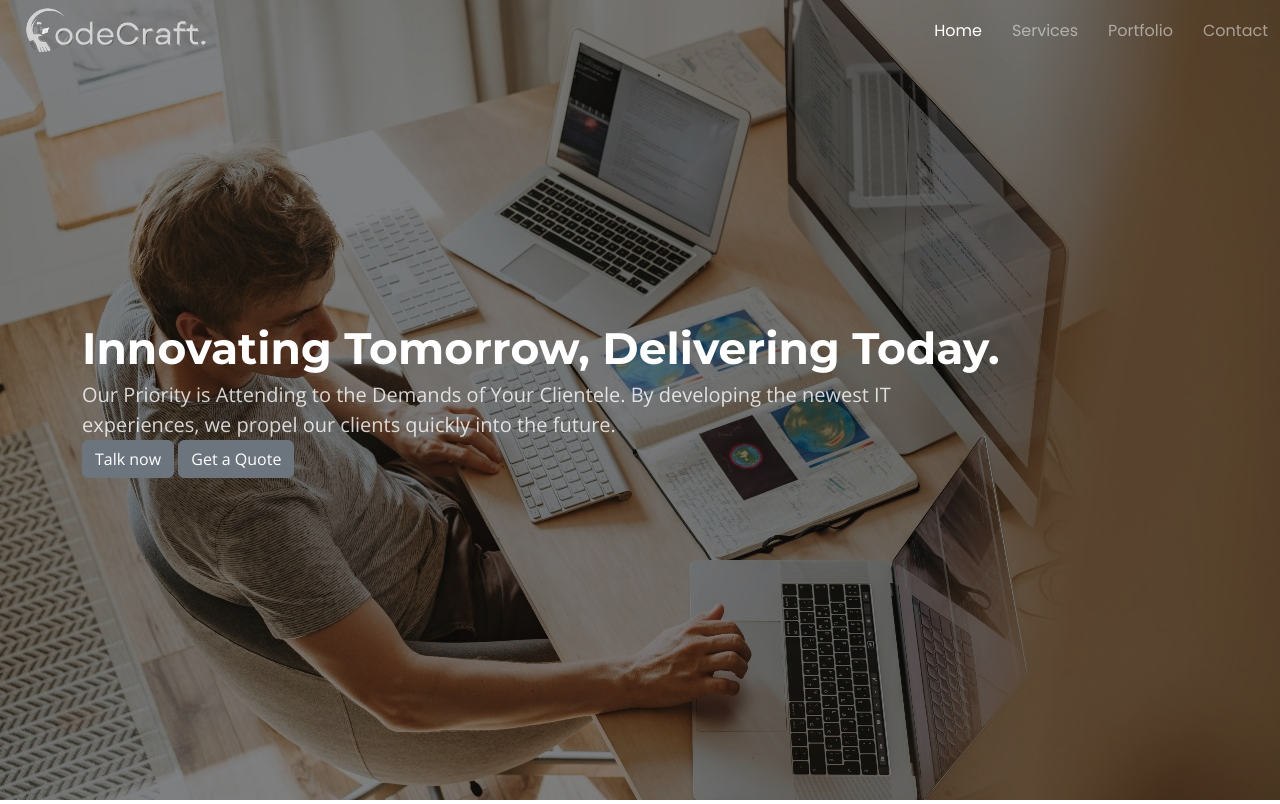
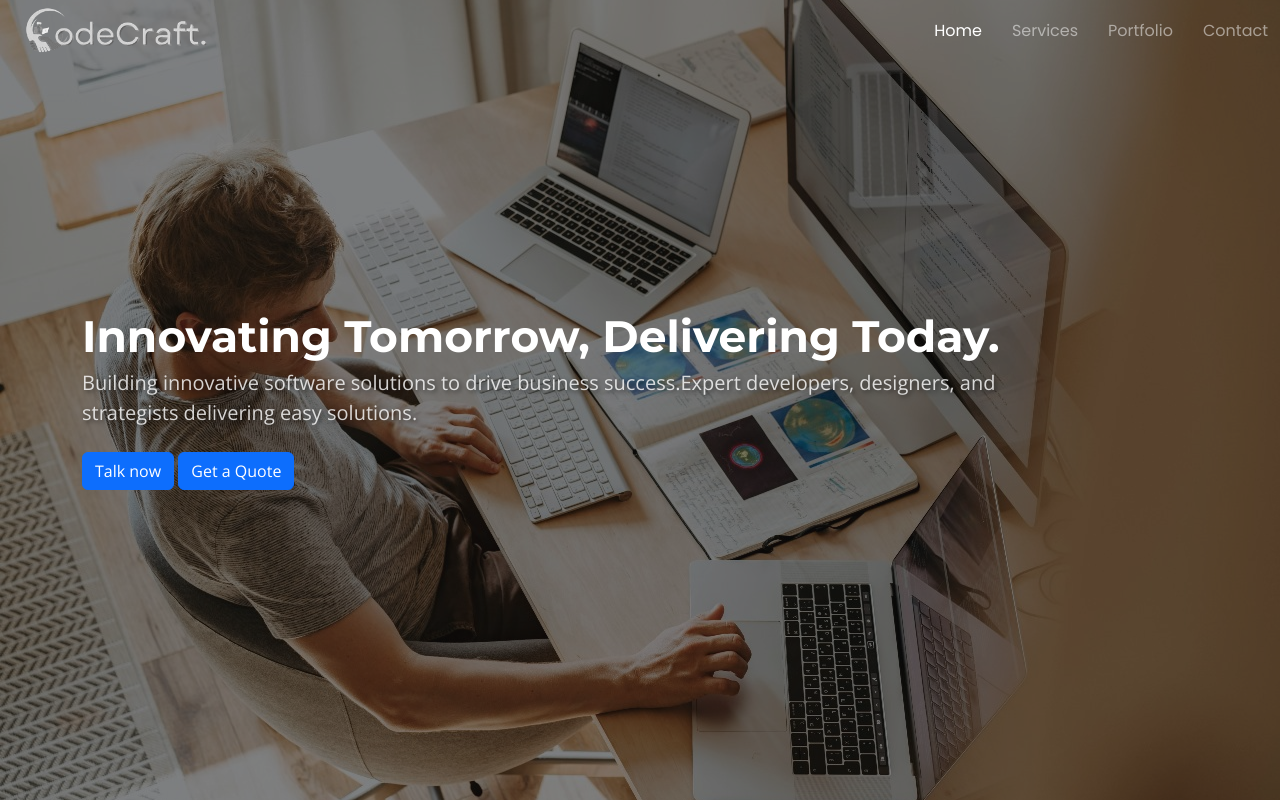
Before and after one commit to siyadmohammed/codecraft, a Django app: template templates/index.html in a window 1280 px wide. Shown: the top 804 px of the page. Run offline with Django 3.2, Linux system fonts and the light colour scheme; the template is opened without the code that fills it, so the values that code supplies are empty, except form fields; tables that the repository leaves empty hold one stand-in row (values such as "Sample post"); form fields are guessed from the names that the template uses; some libraries are stand-ins or nearby versions.

Commit message:
apps img updated

```diff
--- a/templates/index.html
+++ b/templates/index.html
@@ -61,12 +61,12 @@
         <div class="row">
           <div class="col-lg-10">
             <h2 data-aos="fade-up" data-aos-delay="100">Innovating Tomorrow, Delivering Today.</h2>
-            <p data-aos="fade-up" data-aos-delay="200">Our Priority is Attending to the Demands of Your Clientele. By developing the newest IT experiences, we propel our clients quickly into the future.</p>
+            <p data-aos="fade-up" data-aos-delay="200" style="text-shadow: 2px 2px 4px rgba(0, 0, 0, 0.5);">Building innovative software solutions to drive business success.Expert developers, designers, and strategists delivering easy solutions.</p><br>
           </div>
           <div class="col-lg-5" data-aos="fade-up" data-aos-delay="300">
           <!-- empty div -->
-          <a class="btn btn-secondary btn-getstarted" href="https://wa.me/918848570115?text=Hello%2C%20I%20am%20interested%20in%20your%20services#contact">Talk now</a>
-          <a class="btn btn-secondary btn-getstarted" href="https://calendly.com/ziyad-ma-mohammed2001/30min">Get a Quote</a>
+          <a class="btn btn-primary btn-getstarted" href="https://wa.me/918848570115?text=Hello%2C%20I%20am%20interested%20in%20your%20services#contact">Talk now</a>
+          <a class="btn btn-primary btn-getstarted" href="https://calendly.com/ziyad-ma-mohammed2001/30min">Get a Quote</a>
 
           </div>
         </div>
@@ -128,7 +128,7 @@
             UI/UX Design
             </h2>
             </pre>
-            <p>"We craft innovative digital solutions that transform ideas into reality. Whether it's building dynamic websites, developing cutting-edge apps, or harnessing the power of machine learning, we bring your vision to life. Discover the future of technology with us."</p>
+            <p style="text-shadow: 1px 1px 0 #0000, -1px -1px 0 #0000, 1px -1px 0 #0000, -1px 1px 0 #0000;">"We craft innovative digital solutions that transform ideas into reality. Whether it's building dynamic websites, developing cutting-edge apps, or harnessing the power of machine learning, we bring your vision to life. Discover the future of technology with us."</p>
             <a href="#" class="read-more"><span>Read More</span><i class="bi bi-arrow-right"></i></a>
           </div>
 
@@ -221,11 +221,11 @@
           <div class="row gy-4 isotope-container" data-aos="fade-up" data-aos-delay="200">
 
             <div class="col-lg-4 col-md-6 portfolio-item isotope-item filter-app">
-              <img src="{% static 'img\portfolio\app1.jpg' %}" class="img-fluid" alt="">
+              <img src="{% static 'img\app1.jpg' %}" class="img-fluid" alt="">
               <div class="portfolio-info">
                 <h4>Ecommerce Application </h4>
                 <p>Single vendor and multi vendor mobile applications</p>
-                <a href="{% static 'img\portfolio\app1.jpg' %}" title="App 1" data-gallery="portfolio-gallery-app" class="glightbox preview-link"><i class="bi bi-zoom-in"></i></a>
+                <a href="{% static 'img\app1.jpg' %}" title="App 1" data-gallery="portfolio-gallery-app" class="glightbox preview-link"><i class="bi bi-zoom-in"></i></a>
                 <a href="portfolio-details.html" title="More Details" class="details-link"><i class="bi bi-link-45deg"></i></a>
               </div>
             </div><!-- End Portfolio Item -->
@@ -240,11 +240,11 @@
             </div><!-- End Portfolio Item -->
 
             <div class="col-lg-4 col-md-6 portfolio-item isotope-item filter-app">
-              <img src="{% static 'img\portfolio\app2.jpg' %}" class="img-fluid" alt="">
+              <img src="{% static 'img\app2.jpg' %}" class="img-fluid" alt="">
               <div class="portfolio-info">
                 <h4>Ecommerce Application </h4>
                 <p>Single vendor and multi vendor mobile applications</p>
-                <a href="{% static 'img\portfolio\app2.jpg' %}" title="App 2" data-gallery="portfolio-gallery-app" class="glightbox preview-link"><i class="bi bi-zoom-in"></i></a>
+                <a href="{% static 'img\app2.jpg' %}" title="App 2" data-gallery="portfolio-gallery-app" class="glightbox preview-link"><i class="bi bi-zoom-in"></i></a>
                 <a href="portfolio-details.html" title="More Details" class="details-link"><i class="bi bi-link-45deg"></i></a>
               </div>
             </div><!-- End Portfolio Item -->
@@ -260,11 +260,11 @@
             </div><!-- End Portfolio Item -->
 
             <div class="col-lg-4 col-md-6 portfolio-item isotope-item filter-app">
-              <img src="{% static 'img\portfolio\app-1.jpg' %}" class="img-fluid" alt="">
+              <img src="{% static 'img\app-1.jpg' %}" class="img-fluid" alt="">
               <div class="portfolio-info">
                 <h4>Mobile apps for monitoring operations </h4>
                 <p>Single page or multipage dedicated mobile apps </p>
-                <a href="{% static 'img\portfolio\app-1.jpg' %}" title="App 3" data-gallery="portfolio-gallery-app" class="glightbox preview-link"><i class="bi bi-zoom-in"></i></a>
+                <a href="{% static 'img\app-1.jpg' %}" title="App 3" data-gallery="portfolio-gallery-app" class="glightbox preview-link"><i class="bi bi-zoom-in"></i></a>
                 <a href="portfolio-details.html" title="More Details" class="details-link"><i class="bi bi-link-45deg"></i></a>
               </div>
             </div><!-- End Portfolio Item -->
```
